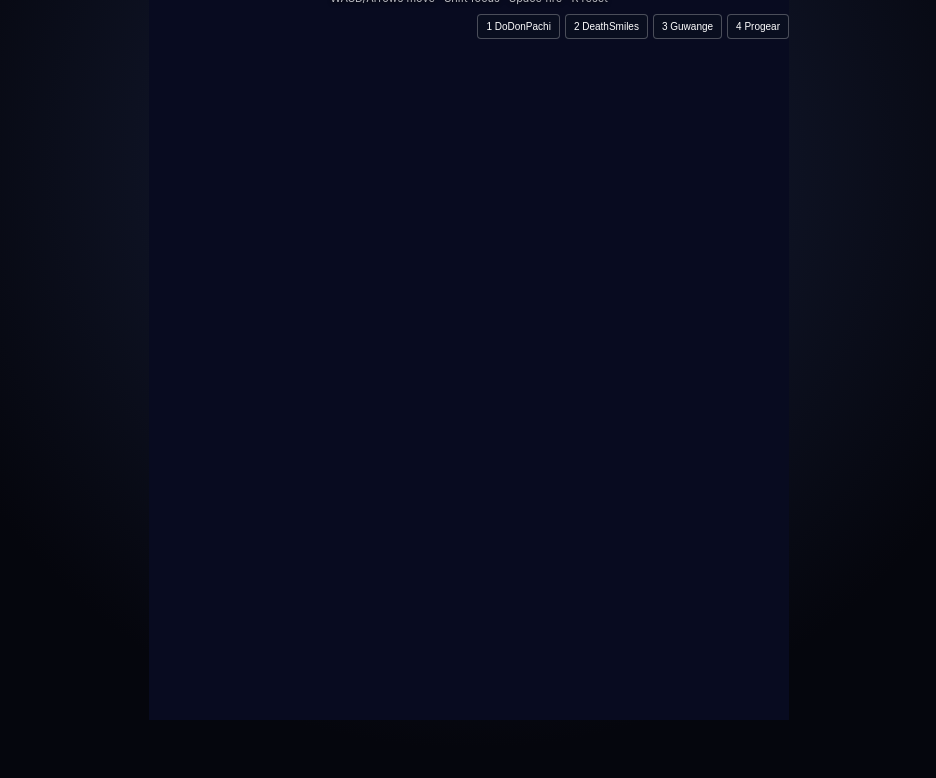
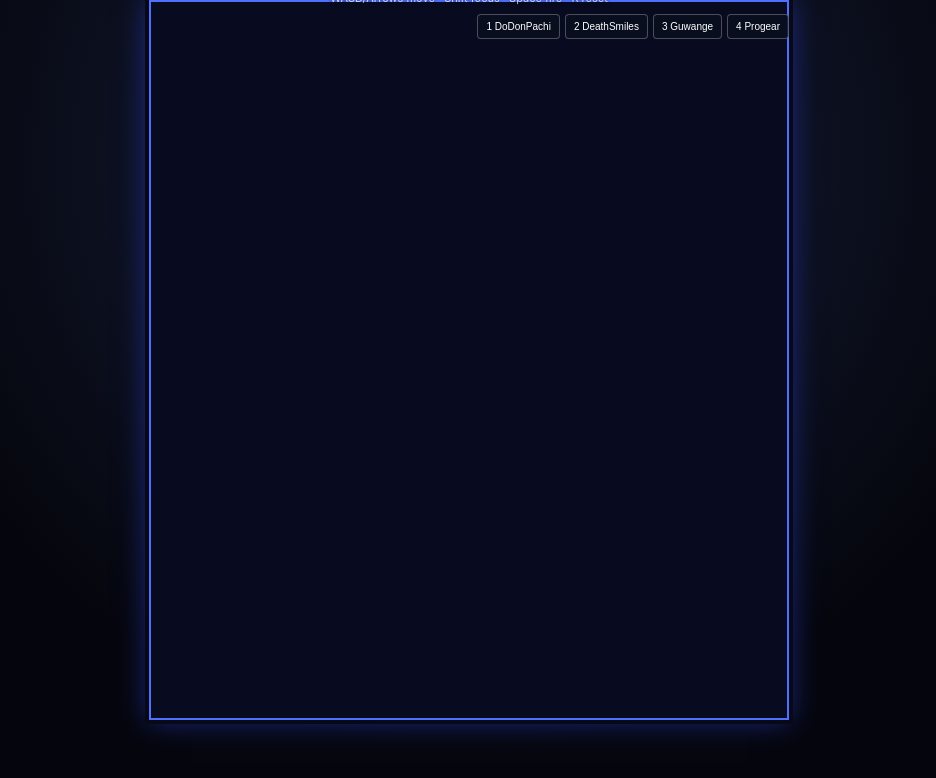
Before and after one commit to syawqy/cave-shmup-kit, a website built with Vite: page index.html in a window 1280 px wide. Shown: the whole page, without its empty margins (171-1107 px from the left). Built offline with nearby package versions, Linux system fonts and the light colour scheme.

Commit message:
fix: make game canvas visibly framed

```diff
--- a/src/style.css
+++ b/src/style.css
@@ -1 +1 @@
-:root{font-family:Inter,system-ui,sans-serif;color:#fff;background:#05060d}*{box-sizing:border-box}html,body{margin:0;width:100%;min-height:100%;background:#05060d;overflow:hidden}body{min-height:100vh;background:radial-gradient(circle at 50% 20%,#18203c,#05060d 65%)}#app{width:min(640px,100vw);height:min(720px,100vh);margin:auto;position:relative}#app canvas{display:block;margin:auto;touch-action:none}.ui{position:fixed;top:14px;left:50%;transform:translateX(-50%);width:min(640px,calc(100vw - 24px));z-index:2;pointer-events:none;text-shadow:0 2px 4px #000}.title{font-size:clamp(14px,2.5vw,22px);font-weight:800;letter-spacing:.08em}.score,.combo{margin-top:4px;font:700 12px ui-monospace,monospace;letter-spacing:.08em}.help{position:fixed;bottom:12px;left:0;right:0;text-align:center;font-size:11px;line-height:1.5;opacity:.72}.buttons{position:fixed;top:0;right:0;display:flex;gap:5px;pointer-events:auto}.buttons button{border:1px solid #ffffff44;background:#0b1020cc;color:#fff;padding:6px 8px;border-radius:4px;font-size:10px;cursor:pointer}.buttons button:hover{background:#ffffff22}
+:root{font-family:Inter,system-ui,sans-serif;color:#fff;background:#05060d}*{box-sizing:border-box}html,body{margin:0;width:100%;min-height:100%;background:#05060d;overflow:hidden}body{min-height:100vh;background:radial-gradient(circle at 50% 20%,#18203c,#05060d 65%)}#app{width:min(640px,100vw);height:min(720px,100vh);margin:auto;position:relative}#app canvas{display:block;margin:auto;touch-action:none;background:#101a45;border:2px solid #4f6fff;box-shadow:0 0 0 4px #070a16,0 0 28px #304dff88}.ui{position:fixed;top:14px;left:50%;transform:translateX(-50%);width:min(640px,calc(100vw - 24px));z-index:2;pointer-events:none;text-shadow:0 2px 4px #000}.title{font-size:clamp(14px,2.5vw,22px);font-weight:800;letter-spacing:.08em}.score,.combo{margin-top:4px;font:700 12px ui-monospace,monospace;letter-spacing:.08em}.help{position:fixed;bottom:12px;left:0;right:0;text-align:center;font-size:11px;line-height:1.5;opacity:.72}.buttons{position:fixed;top:0;right:0;display:flex;gap:5px;pointer-events:auto}.buttons button{border:1px solid #ffffff44;background:#0b1020cc;color:#fff;padding:6px 8px;border-radius:4px;font-size:10px;cursor:pointer}.buttons button:hover{background:#ffffff22}
```
